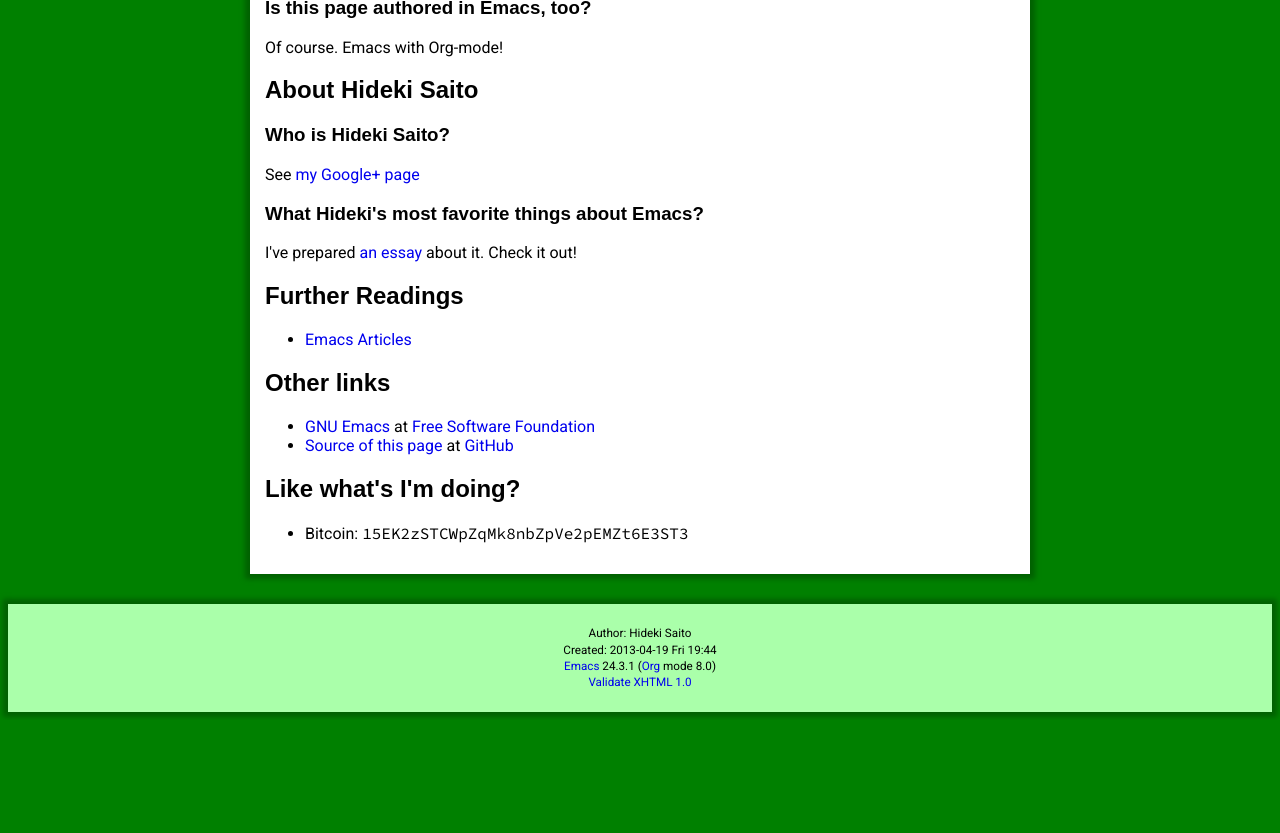
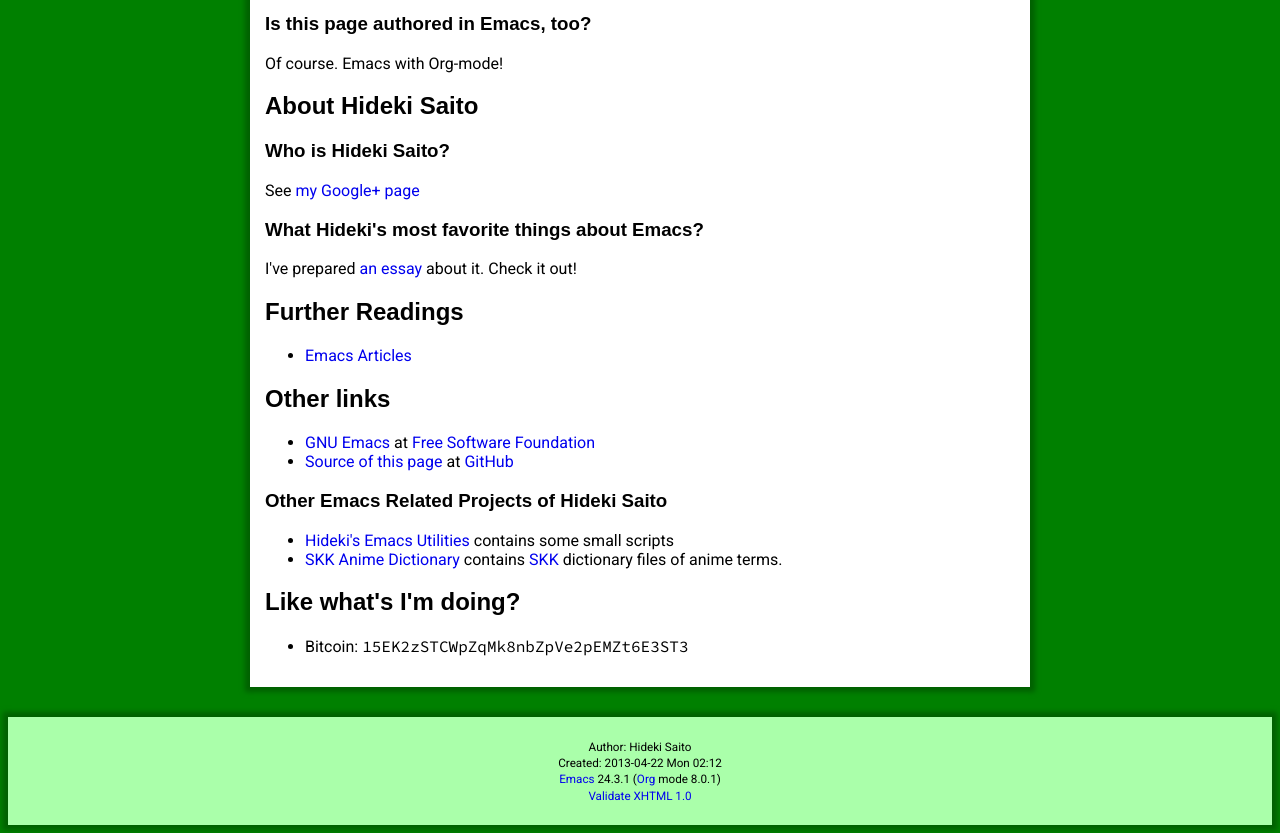
Before and after one commit to hsaito/hidekisaito-emacs-build-page, a plain HTML site: page index.html in a window 1280 px wide. Shown: the part 3664-4497 px from the top of the page. Before the commit the page ends 4384 px from the top, so only its background shows below. Drawn offline with Linux system fonts and the light colour scheme; a web font is replaced by a local one.

Commit message:
Added some new links

```diff
--- a/index.html
+++ b/index.html
@@ -3,7 +3,7 @@
 <html xmlns="http://www.w3.org/1999/xhtml" lang="en" xml:lang="en">
 <head>
 <title>Hideki Saito's Emacs Builds</title>
-<!-- 2013-04-19 Fri 19:44 -->
+<!-- 2013-04-22 Mon 02:12 -->
 <meta http-equiv="Content-Type" content="text/html;charset=utf-8"/>
 <meta name="generator" content="Org-mode"/>
 <meta name="author" content="Hideki Saito"/>
@@ -276,7 +276,7 @@ Not much. It's probably quite identical to the official binary released by the <
 <div class="outline-text-4" id="text-3-2-1">
 
 <div class="figure">
-<p><img src="emacsshot.png" class="screenshot" alt="A screenshot from the build (as of 24.3)" title="A screenshot from the build (as of 24.3)" style="height: 650px; width: 696px;"/></p>
+<p><img src="emacsshot.png" class="screenshot" alt="A screenshot from the build (as of 24.3)" title="A screenshot from the build (as of 24.3)" style="height: 666px; width: 696px;"/></p>
 <p>A screenshot from the build (as of 24.3)</p>
 </div>
 
@@ -438,8 +438,19 @@ I've prepared <a href="emacs.html">an essay</a> about it. Check it out!
 </li>
 </ul>
 </div>
+
+<div id="outline-container-sec-6-1" class="outline-3">
+<h3 id="sec-6-1">Other Emacs Related Projects of Hideki Saito</h3>
+<div class="outline-text-3" id="text-6-1">
+<ul class="org-ul">
+<li><a href="https://github.com/hsaito/hideki-emacs-utilities">Hideki's Emacs Utilities</a> contains some small scripts
+</li>
+<li><a href="https://github.com/hsaito/skk-anime-dictionary">SKK Anime Dictionary</a> contains <a href="http://openlab.ring.gr.jp/skk/index-j.html">SKK</a> dictionary files of anime terms.
+</li>
+</ul>
 </div>
-
+</div>
+</div>
 <div id="outline-container-sec-7" class="outline-2">
 <h2 id="sec-7">Like what's I'm doing?</h2>
 <div class="outline-text-2" id="text-7">
@@ -452,8 +463,8 @@ I've prepared <a href="emacs.html">an essay</a> about it. Check it out!
 </div>
 <div id="postamble" class="status">
 <p class="author">Author: Hideki Saito</p>
-<p class="date">Created: 2013-04-19 Fri 19:44</p>
-<p class="creator"><a href="http://www.gnu.org/software/emacs/">Emacs</a> 24.3.1 (<a href="http://orgmode.org">Org</a> mode 8.0)</p>
+<p class="date">Created: 2013-04-22 Mon 02:12</p>
+<p class="creator"><a href="http://www.gnu.org/software/emacs/">Emacs</a> 24.3.1 (<a href="http://orgmode.org">Org</a> mode 8.0.1)</p>
 <p class="xhtml-validation"><a href="http://validator.w3.org/check?uri=referer">Validate XHTML 1.0</a></p>
 </div>
 </body>
```
Also changed, not shown: 1 other file.
